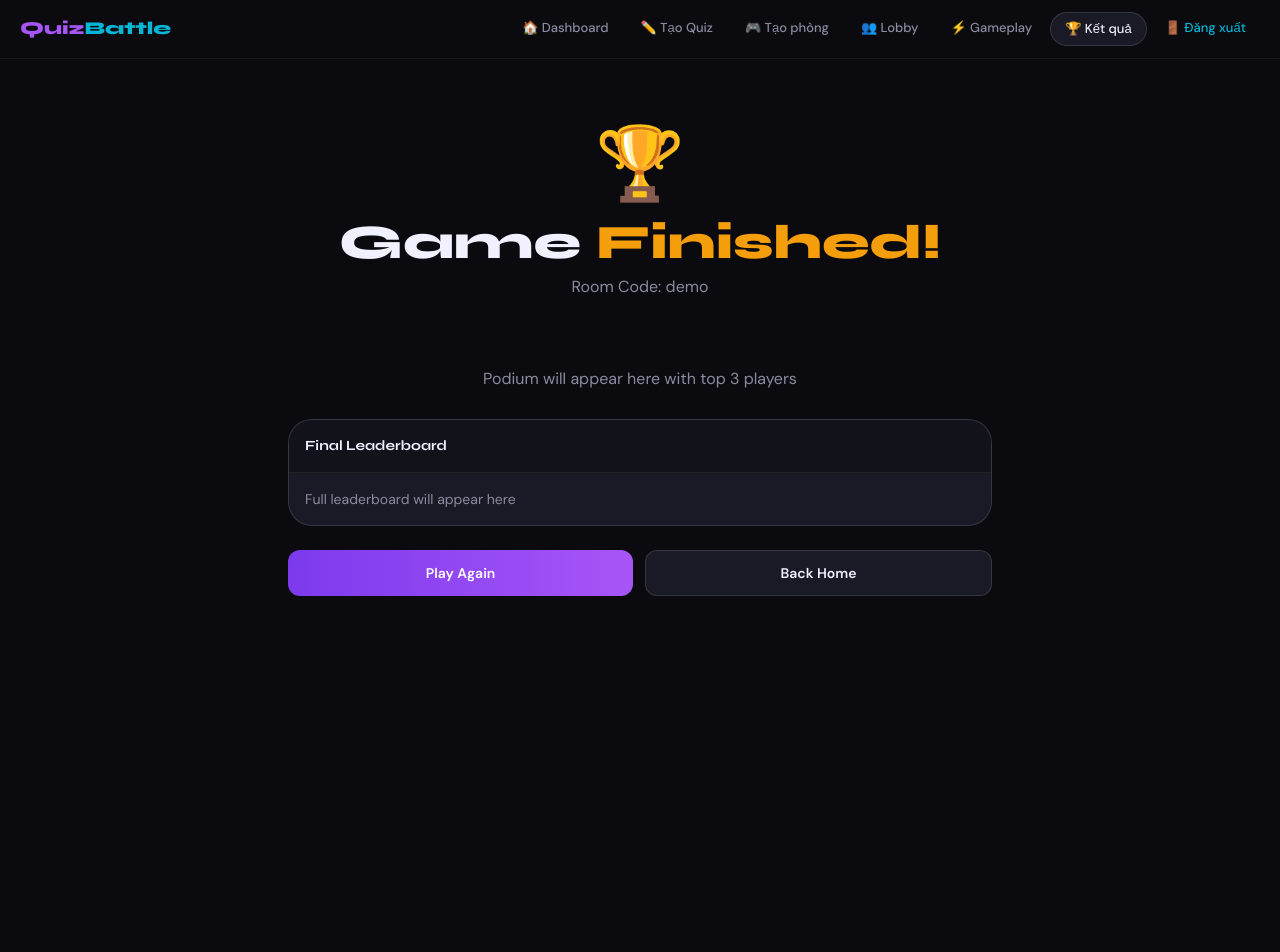
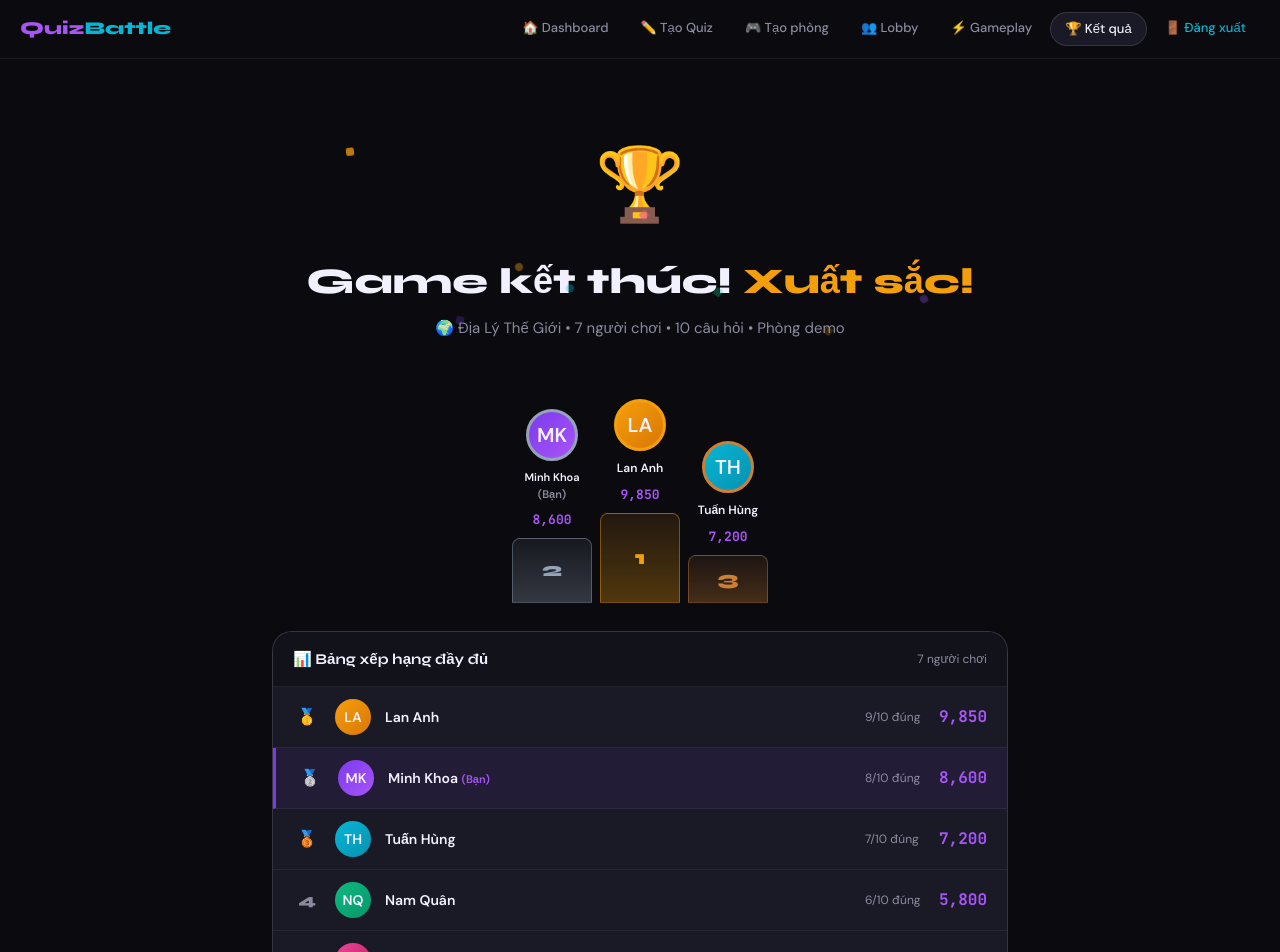
Before and after one commit to Congvinh2005/Quiz-battle, a Next.js app in the folder frontend/: page /results/demo in a window 1280 px wide. Shown: the top 952 px of the page. Before the commit the page ends 800 px from the top, so only its background shows below. Built offline with nearby package versions, Linux system fonts and the light colour scheme.

Commit message:
fe result

```diff
--- a/frontend/components/screens/ResultScreen.tsx
+++ b/frontend/components/screens/ResultScreen.tsx
@@ -1,44 +1,191 @@
 "use client";
 
 import React from "react";
+import { useRouter } from "next/navigation";
 
 interface ResultScreenProps {
   roomCode: string;
 }
 
+interface LeaderboardRow {
+  rank: string;
+  rankClass?: string;
+  initials: string;
+  name: string;
+  correct: string;
+  score: string;
+  gradient: string;
+  isMe?: boolean;
+}
+
+const leaderboard: LeaderboardRow[] = [
+  {
+    rank: "🥇",
+    rankClass: "gold-text",
+    initials: "LA",
+    name: "Lan Anh",
+    correct: "9/10 đúng",
+    score: "9,850",
+    gradient: "linear-gradient(135deg,var(--gold),#D97706)",
+  },
+  {
+    rank: "🥈",
+    rankClass: "silver-text",
+    initials: "MK",
+    name: "Minh Khoa",
+    correct: "8/10 đúng",
+    score: "8,600",
+    gradient: "linear-gradient(135deg,var(--primary),var(--primary-light))",
+    isMe: true,
+  },
+  {
+    rank: "🥉",
+    rankClass: "bronze-text",
+    initials: "TH",
+    name: "Tuấn Hùng",
+    correct: "7/10 đúng",
+    score: "7,200",
+    gradient: "linear-gradient(135deg,var(--accent),#0891B2)",
+  },
+  {
+    rank: "4",
+    initials: "NQ",
+    name: "Nam Quân",
+    correct: "6/10 đúng",
+    score: "5,800",
+    gradient: "linear-gradient(135deg,var(--green),#059669)",
+  },
+  {
+    rank: "5",
+    initials: "HV",
+    name: "Hồng Vân",
+    correct: "5/10 đúng",
+    score: "4,500",
+    gradient: "linear-gradient(135deg,#EC4899,#BE185D)",
+  },
+  {
+    rank: "6",
+    initials: "BK",
+    name: "Bảo Khang",
+    correct: "4/10 đúng",
+    score: "3,200",
+    gradient: "linear-gradient(135deg,#F59E0B,#D97706)",
+  },
+  {
+    rank: "7",
+    initials: "TL",
+    name: "Thùy Linh",
+    correct: "3/10 đúng",
+    score: "2,100",
+    gradient: "linear-gradient(135deg,#6366F1,#4F46E5)",
+  },
+];
+
+const confetti = [
+  { left: "10%", background: "var(--gold)", delay: "0s", duration: "2.5s" },
+  { left: "25%", background: "var(--primary)", delay: ".3s", duration: "3s" },
+  { left: "40%", background: "var(--accent)", delay: ".6s", rounded: true },
+  { left: "60%", background: "var(--green)", delay: ".9s", duration: "2.8s" },
+  { left: "75%", background: "var(--gold)", delay: ".2s" },
+  { left: "88%", background: "var(--primary-light)", delay: ".5s", rounded: true },
+  { left: "50%", background: "#EC4899", delay: "1s", duration: "3.2s" },
+  { left: "33%", background: "var(--gold)", delay: ".8s", rounded: true },
+];
+
 export default function ResultScreen({ roomCode }: ResultScreenProps) {
+  const router = useRouter();
+
   return (
-    <div className="p-8 max-w-3xl mx-auto">
-      <div className="text-center py-10">
-        <div className="text-7xl mb-4 animate-bounce">🏆</div>
-        <h1 className="font-syne text-5xl font-extrabold mb-2">
-          Game <span className="text-brand-gold">Finished!</span>
+    <div className="result-wrap">
+      <section className="result-hero">
+        <div className="result-confetti">
+          {confetti.map((item, index) => (
+            <div
+              className="confetti-bit"
+              key={index}
+              style={{
+                left: item.left,
+                background: item.background,
+                animationDelay: item.delay,
+                animationDuration: item.duration,
+                borderRadius: item.rounded ? "50%" : undefined,
+              }}
+            />
+          ))}
+        </div>
+        <div className="result-trophy">🏆</div>
+        <h1 className="result-title">
+          Game kết thúc! <span>Xuất sắc!</span>
         </h1>
-        <p className="text-text-muted">Room Code: {roomCode}</p>
-      </div>
+        <p className="result-sub">🌍 Địa Lý Thế Giới • 7 người chơi • 10 câu hỏi • Phòng {roomCode}</p>
+      </section>
 
-      {/* Podium */}
-      <div className="flex items-end justify-center gap-2 my-7">
-        <p className="text-text-muted">Podium will appear here with top 3 players</p>
-      </div>
+      <section className="podium">
+        <div className="podium-item">
+          <div className="podium-av silver" style={{ background: "linear-gradient(135deg,var(--primary),var(--primary-light))" }}>
+            MK
+          </div>
+          <div className="podium-name podium-name-small">
+            Minh Khoa
+            <br />
+            <span className="podium-me">(Bạn)</span>
+          </div>
+          <div className="podium-score">8,600</div>
+          <div className="podium-bar silver">
+            <div className="podium-pos silver">2</div>
+          </div>
+        </div>
 
-      {/* Full leaderboard */}
-      <div className="bg-dark-surface2 border border-border-light rounded-3xl overflow-hidden mb-6">
-        <div className="p-4 bg-dark-surface border-b border-border flex items-center justify-between">
-          <h3 className="font-syne text-sm font-bold">Final Leaderboard</h3>
+        <div className="podium-item">
+          <div className="podium-av gold" style={{ background: "linear-gradient(135deg,var(--gold),#D97706)" }}>
+            LA
+          </div>
+          <div className="podium-name">Lan Anh</div>
+          <div className="podium-score">9,850</div>
+          <div className="podium-bar gold">
+            <div className="podium-pos gold">1</div>
+          </div>
         </div>
-        <div className="p-4">
-          <p className="text-text-muted text-sm">Full leaderboard will appear here</p>
+
+        <div className="podium-item">
+          <div className="podium-av bronze" style={{ background: "linear-gradient(135deg,var(--accent),#0891B2)" }}>
+            TH
+          </div>
+          <div className="podium-name">Tuấn Hùng</div>
+          <div className="podium-score">7,200</div>
+          <div className="podium-bar bronze">
+            <div className="podium-pos bronze">3</div>
+          </div>
         </div>
-      </div>
+      </section>
 
-      {/* Actions */}
-      <div className="flex gap-3">
-        <button className="flex-1 py-3 rounded-xl bg-gradient-to-r from-brand-primary to-brand-primary-light text-white font-semibold text-sm cursor-pointer transition-all hover:shadow-lg">
-          Play Again
+      <section className="full-leaderboard">
+        <div className="lb-header">
+          <span className="lb-title">📊 Bảng xếp hạng đầy đủ</span>
+          <span className="lb-total">{leaderboard.length} người chơi</span>
+        </div>
+
+        {leaderboard.map((row) => (
+          <div className={`lb-row${row.isMe ? " me" : ""}`} key={row.name}>
+            <div className={`lb-rank-num${row.rankClass ? ` ${row.rankClass}` : ""}`}>{row.rank}</div>
+            <div className="lb-av" style={{ background: row.gradient }}>
+              {row.initials}
+            </div>
+            <div className="lb-name">
+              {row.name} {row.isMe && <span className="lb-you">(Bạn)</span>}
+            </div>
+            <div className="lb-correct">{row.correct}</div>
+            <div className="lb-score-val">{row.score}</div>
+          </div>
+        ))}
+      </section>
+
+      <div className="result-actions">
+        <button className="btn-play-again" onClick={() => router.push(`/room/${roomCode}`)}>
+          🔄 Chơi lại
         </button>
-        <button className="flex-1 py-3 rounded-xl bg-dark-surface2 border border-border-light text-text-main font-semibold text-sm cursor-pointer transition-all hover:bg-dark-surface">
-          Back Home
+        <button className="btn-home" onClick={() => router.push("/dashboard")}>
+          🏠 Về trang chủ
         </button>
       </div>
     </div>
--- a/frontend/styles/globals.css
+++ b/frontend/styles/globals.css
@@ -6,6 +6,7 @@
 @import "./create-room.css";
 @import "./lobby.css";
 @import "./gameplay.css";
+@import "./result.css";
 
 @tailwind base;
 @tailwind components;
--- /dev/null
+++ b/frontend/styles/result.css
@@ -0,0 +1,330 @@
+/* Result page */
+.result-wrap {
+  padding: 32px;
+  max-width: 800px;
+  margin: 0 auto;
+}
+
+.result-hero {
+  text-align: center;
+  padding: 40px 20px 32px;
+  position: relative;
+}
+
+.result-trophy {
+  font-size: 72px;
+  margin-bottom: 16px;
+  animation: bounce 1s infinite alternate;
+}
+
+.result-title {
+  font-family: "Syne", sans-serif;
+  font-size: 36px;
+  font-weight: 800;
+  margin-bottom: 8px;
+}
+
+.result-title span {
+  color: var(--gold);
+}
+
+.result-sub {
+  font-size: 15px;
+  color: var(--muted);
+}
+
+.result-confetti {
+  position: absolute;
+  inset: 0;
+  pointer-events: none;
+  overflow: hidden;
+}
+
+.confetti-bit {
+  position: absolute;
+  width: 8px;
+  height: 8px;
+  border-radius: 2px;
+  animation: confettifall 3s linear infinite;
+}
+
+@keyframes confettifall {
+  0% {
+    transform: translateY(-20px) rotate(0deg);
+    opacity: 1;
+  }
+  100% {
+    transform: translateY(300px) rotate(720deg);
+    opacity: 0;
+  }
+}
+
+.podium {
+  display: flex;
+  align-items: flex-end;
+  justify-content: center;
+  gap: 8px;
+  margin: 28px 0;
+}
+
+.podium-item {
+  display: flex;
+  flex-direction: column;
+  align-items: center;
+  gap: 8px;
+}
+
+.podium-av {
+  width: 52px;
+  height: 52px;
+  border-radius: 50%;
+  display: flex;
+  align-items: center;
+  justify-content: center;
+  font-size: 20px;
+  font-weight: 800;
+  border: 3px solid transparent;
+}
+
+.podium-av.gold {
+  border-color: var(--gold);
+}
+
+.podium-av.silver {
+  border-color: #94a3b8;
+}
+
+.podium-av.bronze {
+  border-color: #cd7f32;
+}
+
+.podium-name {
+  font-size: 12px;
+  font-weight: 700;
+  text-align: center;
+}
+
+.podium-name-small {
+  font-size: 11px;
+}
+
+.podium-me {
+  color: var(--muted);
+}
+
+.podium-score {
+  font-family: "JetBrains Mono", monospace;
+  font-size: 13px;
+  font-weight: 700;
+  color: var(--primary-light);
+}
+
+.podium-bar {
+  width: 80px;
+  border-radius: 8px 8px 0 0;
+  display: flex;
+  align-items: center;
+  justify-content: center;
+}
+
+.podium-bar.gold {
+  height: 90px;
+  background: linear-gradient(to top, rgba(245, 158, 11, 0.3), rgba(245, 158, 11, 0.1));
+  border: 1px solid rgba(245, 158, 11, 0.4);
+}
+
+.podium-bar.silver {
+  height: 65px;
+  background: linear-gradient(to top, rgba(148, 163, 184, 0.3), rgba(148, 163, 184, 0.1));
+  border: 1px solid rgba(148, 163, 184, 0.4);
+}
+
+.podium-bar.bronze {
+  height: 48px;
+  background: linear-gradient(to top, rgba(205, 127, 50, 0.3), rgba(205, 127, 50, 0.1));
+  border: 1px solid rgba(205, 127, 50, 0.4);
+}
+
+.podium-pos {
+  font-family: "Syne", sans-serif;
+  font-size: 20px;
+  font-weight: 800;
+}
+
+.podium-pos.gold {
+  color: var(--gold);
+}
+
+.podium-pos.silver {
+  color: #94a3b8;
+}
+
+.podium-pos.bronze {
+  color: #cd7f32;
+}
+
+.full-leaderboard {
+  background: var(--surface2);
+  border: 1px solid var(--border2);
+  border-radius: 20px;
+  overflow: hidden;
+  margin-bottom: 24px;
+}
+
+.lb-header {
+  padding: 16px 20px;
+  background: var(--surface);
+  border-bottom: 1px solid var(--border);
+  display: flex;
+  align-items: center;
+  justify-content: space-between;
+  gap: 16px;
+}
+
+.lb-title {
+  font-family: "Syne", sans-serif;
+  font-size: 15px;
+  font-weight: 700;
+}
+
+.lb-total {
+  font-size: 12px;
+  color: var(--muted);
+}
+
+.lb-row {
+  display: flex;
+  align-items: center;
+  gap: 14px;
+  padding: 12px 20px;
+  border-bottom: 1px solid var(--border);
+  transition: background 0.2s;
+}
+
+.lb-row:last-child {
+  border-bottom: none;
+}
+
+.lb-row:hover {
+  background: rgba(255, 255, 255, 0.02);
+}
+
+.lb-row.me {
+  background: rgba(124, 58, 237, 0.08);
+  border-left: 3px solid var(--primary);
+}
+
+.lb-rank-num {
+  font-family: "Syne", sans-serif;
+  font-size: 16px;
+  font-weight: 800;
+  width: 28px;
+  text-align: center;
+  color: var(--muted);
+}
+
+.lb-rank-num.gold-text {
+  color: var(--gold);
+}
+
+.lb-rank-num.silver-text {
+  color: #94a3b8;
+}
+
+.lb-rank-num.bronze-text {
+  color: #cd7f32;
+}
+
+.lb-av {
+  width: 36px;
+  height: 36px;
+  border-radius: 50%;
+  display: flex;
+  align-items: center;
+  justify-content: center;
+  font-size: 14px;
+  font-weight: 700;
+  flex-shrink: 0;
+}
+
+.lb-name {
+  flex: 1;
+  font-weight: 600;
+  font-size: 14px;
+  min-width: 0;
+}
+
+.lb-you {
+  font-size: 11px;
+  color: var(--primary-light);
+}
+
+.lb-correct {
+  font-size: 12px;
+  color: var(--muted);
+  min-width: 60px;
+}
+
+.lb-score-val {
+  font-family: "JetBrains Mono", monospace;
+  font-size: 16px;
+  font-weight: 700;
+  color: var(--primary-light);
+}
+
+.result-actions {
+  display: flex;
+  gap: 12px;
+}
+
+.btn-play-again {
+  flex: 1;
+  padding: 13px;
+  border-radius: 12px;
+  background: linear-gradient(135deg, var(--primary), var(--primary-light));
+  border: none;
+  color: #fff;
+  font-size: 15px;
+  font-weight: 700;
+  font-family: "DM Sans", sans-serif;
+  cursor: pointer;
+}
+
+.btn-home {
+  padding: 13px 20px;
+  border-radius: 12px;
+  background: transparent;
+  border: 1px solid var(--border2);
+  color: var(--text);
+  font-size: 15px;
+  font-weight: 500;
+  font-family: "DM Sans", sans-serif;
+  cursor: pointer;
+}
+
+@media (max-width: 640px) {
+  .result-wrap {
+    padding: 24px 18px;
+  }
+
+  .result-title {
+    font-size: 30px;
+  }
+
+  .podium-bar {
+    width: 68px;
+  }
+
+  .lb-row {
+    gap: 10px;
+    padding: 12px 14px;
+  }
+
+  .lb-correct {
+    display: none;
+  }
+
+  .result-actions {
+    flex-direction: column;
+  }
+}
```
